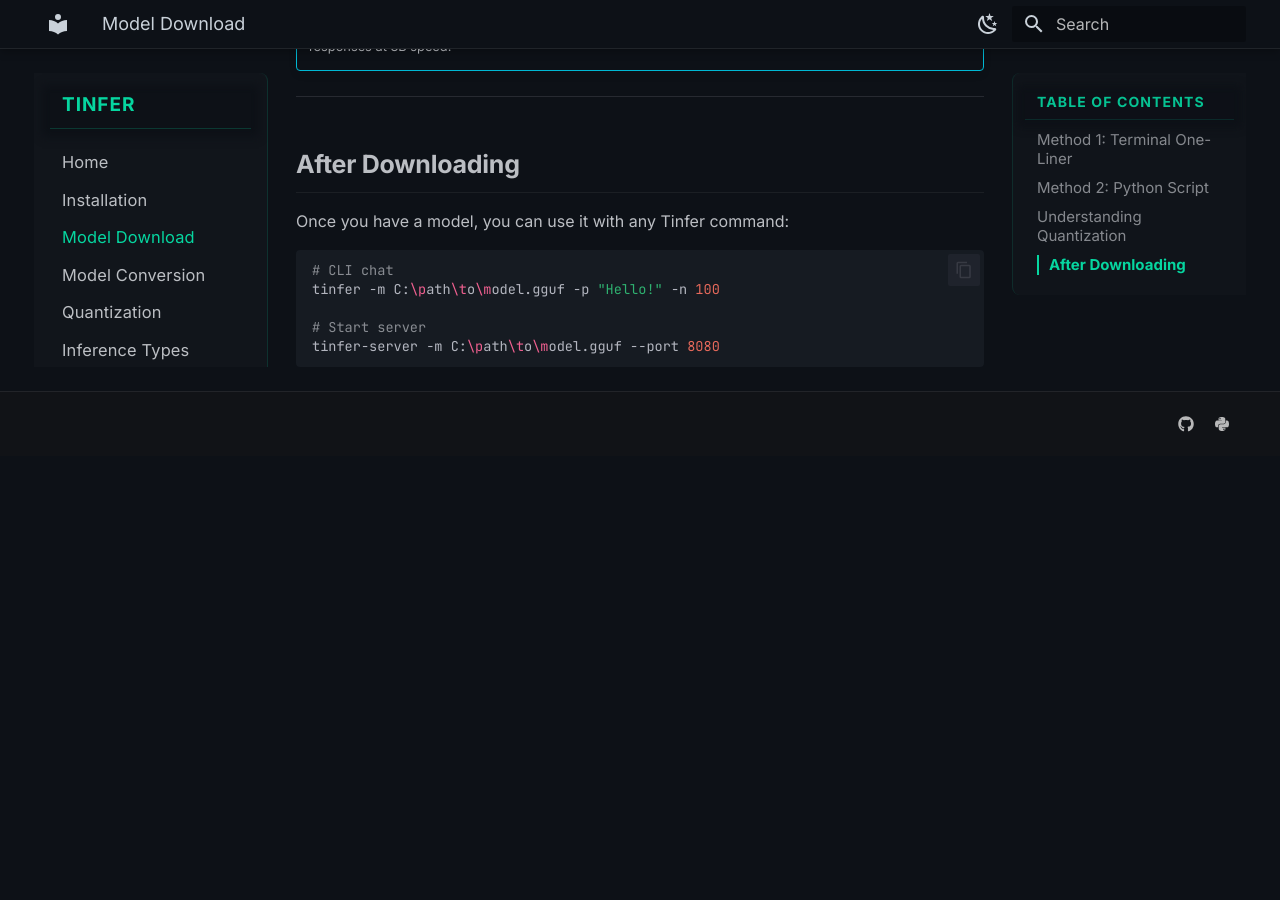
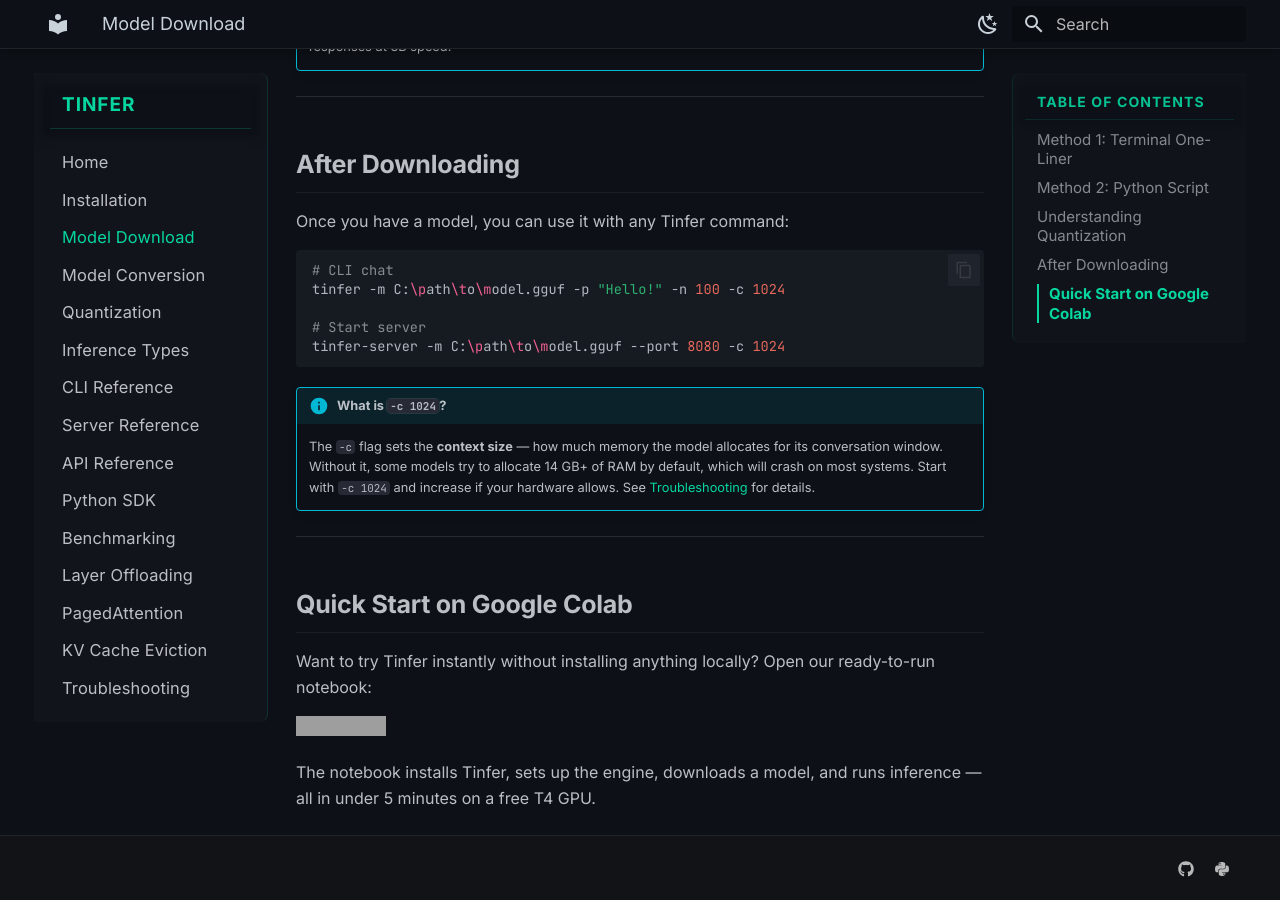
Before and after one commit to Sunilk240/tinfer-documentation, an MkDocs documentation site: the page built from docs/models.md, in a window 1280 px wide and 900 px high, scrolled down 1582 px. Built offline with MkDocs 1.6.1 and Material for MkDocs 9.7.7, drawn with Linux system fonts in a browser that asks for light colours; before the commit the page ends 2038 px from its top, so only the background shows below that; grey boxes are pictures that could not be loaded.

Commit message:
docs: add troubleshooting page, context flag examples, and Colab quick-start link

````diff
--- a/docs/models.md
+++ b/docs/models.md
@@ -64,8 +64,21 @@
 
 ```bash
 # CLI chat
-tinfer -m C:\path\to\model.gguf -p "Hello!" -n 100
+tinfer -m C:\path\to\model.gguf -p "Hello!" -n 100 -c 1024
 
 # Start server
-tinfer-server -m C:\path\to\model.gguf --port 8080
+tinfer-server -m C:\path\to\model.gguf --port 8080 -c 1024
 ```
+
+!!! info "What is `-c 1024`?"
+    The `-c` flag sets the **context size** — how much memory the model allocates for its conversation window. Without it, some models try to allocate 14 GB+ of RAM by default, which will crash on most systems. Start with `-c 1024` and increase if your hardware allows. See [Troubleshooting](troubleshooting.md) for details.
+
+---
+
+## Quick Start on Google Colab
+
+Want to try Tinfer instantly without installing anything locally? Open our ready-to-run notebook:
+
+[![Open in Colab](https://colab.research.google.com/assets/colab-badge.svg)](https://colab.research.google.com/github/Sunilk240/tinfer-ai/blob/main/Tinfer_Setup.ipynb)
+
+The notebook installs Tinfer, sets up the engine, downloads a model, and runs inference — all in under 5 minutes on a free T4 GPU.
--- a/mkdocs.yml
+++ b/mkdocs.yml
@@ -50,6 +50,7 @@
   - Layer Offloading: layer-offloading.md
   - PagedAttention: paged-attention.md
   - KV Cache Eviction: kv-eviction.md
+  - Troubleshooting: troubleshooting.md
 
 markdown_extensions:
   - admonition
````
Also changed, not shown: docs/troubleshooting.md (added, +84 -0 lines).
